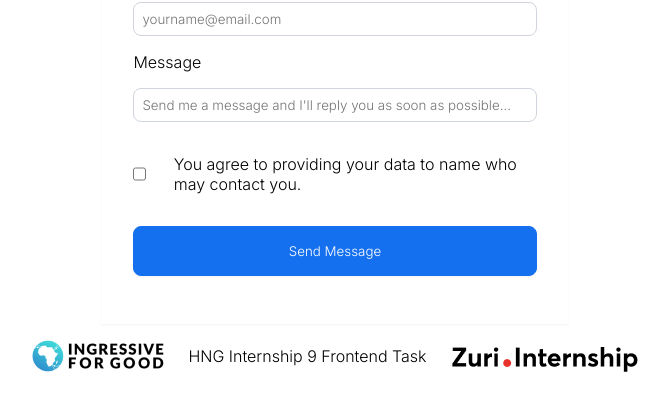
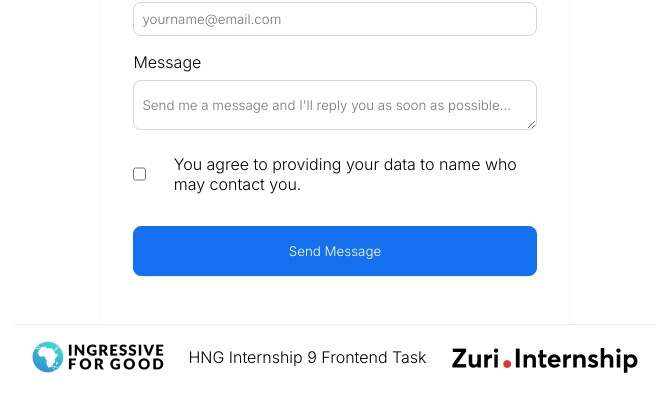
Before and after one commit to Halabitimoty/hngi9, a React (Create React App) app: page /contact in a window 1280 px wide. Shown: the part 368-780 px from the top of the page, without its empty margins (305-974 px from the left). Built offline with nearby package versions, Linux system fonts and the light colour scheme.

Commit message:
FormData State Management Updated

```diff
--- a/src/component/Footer/Footer.css
+++ b/src/component/Footer/Footer.css
@@ -4,6 +4,7 @@
   align-items: center;
   justify-content: space-between;
   padding: 1rem;
+  border-top: 1px solid #eaecf0;
   /* height: 10vh; */
 }
 
--- a/src/component/Form/Form.css
+++ b/src/component/Form/Form.css
@@ -41,7 +41,8 @@ form > .user_name {
 }
 
 div > label,
-div > input {
+div > input,
+div > textarea {
   padding: 0.5rem 0;
 }
 
@@ -65,7 +66,8 @@ div > input {
   width: 90%;
 }
 
-input {
+input,
+textarea {
   border: 1px solid#D0D5DD;
   border-radius: 8px;
 }
@@ -87,6 +89,9 @@ input {
   margin: 0.5rem 0;
 }
 
+textarea::placeholder {
+  padding: 0.5rem;
+}
 input::-webkit-input-placeholder {
   /* Chrome/Opera/Safari/Edge */
   padding: 0.5rem;
--- a/src/component/Form/Form.jsx
+++ b/src/component/Form/Form.jsx
@@ -1,48 +1,97 @@
-import React from 'react'
-import { useState } from 'react';
+import React from "react";
+import { useState } from "react";
 import "./Form.css";
 function Form() {
+  const [formdata, setFormData] = useState({
+    first_name: "",
+    last_name: "",
+    email: "",
+    message: "",
+    check: false,
+  });
 
- const [handle, setHandle] = useState("");
+  //   console.log(formdata);
 
- function handleChange()
- {
+  function handleChange(event) {
+    const { name, value, type, checked } = event.target;
 
+    setFormData((prevFormData) => ({
+      ...prevFormData,
+      [name]: type === "checkbox" ? checked : value,
+    }));
   }
 
+  function handleSubmit(event) {
+    event.preventDefault();
+  }
   return (
-	<div className='Formpage'>
+    <div className="Formpage">
       <h3>Contact Me</h3>
       <p>Hi there, contact me to ask me about anything you have in mind.</p>
-		<form>
+      <form onSubmit={handleSubmit}>
         <div className="user_name">
           <div>
             <label htmlFor="first_name">First name</label>
-					<input type="text" name="first_name" id="" onChange={handleChange} placeholder="Enter your first name" />
+            <input
+              type="text"
+              name="first_name"
+              id=""
+              onChange={handleChange}
+              placeholder="Enter your first name"
+              value={formdata.first_name}
+            />
           </div>
           <div>
             <label htmlFor="last_name">Last name</label>
-					<input type="text" name="last_name" id="" onChange={handleChange} placeholder="Enter your last name" />
+            <input
+              type="text"
+              name="last_name"
+              id=""
+              onChange={handleChange}
+              placeholder="Enter your last name"
+              value={formdata.last_name}
+            />
           </div>
-
         </div>
-			<div className='user_details'>
+        <div className="user_details">
           <label htmlFor="email">Email</label>
-				<input type="email" name="email" id="" onChange={handleChange} placeholder="yourname@email.com"/>
+          <input
+            type="email"
+            name="email"
+            id=""
+            onChange={handleChange}
+            placeholder="yourname@email.com"
+            value={formdata.email}
+          />
 
           <label htmlFor="message">Message</label>
-				<input type="text" name="message" id="" onChange={handleChange} placeholder="Send me a message and I'll reply you as soon as possible..."/>
+          <textarea
+            name="message"
+            id=""
+            onChange={handleChange}
+            placeholder="Send me a message and I'll reply you as soon as possible..."
+            value={formdata.message}
+          />
 
-				<div className='user_check'>
-					<input type="checkbox" name="check" id="" onChange={handleChange} placeholder=""/>
-					<label htmlFor="check">You agree to providing your data to name who may contact you.</label>
+          <div className="user_check">
+            <input
+              type="checkbox"
+              name="check"
+              id="is_checked"
+              onChange={handleChange}
+              placeholder=""
+              checked={formdata.check}
+            />
+            <label htmlFor="is_checked">
+              You agree to providing your data to name who may contact you.
+            </label>
           </div>
         </div>
 
-			<input type="submit" value="Send Message" className='submit' />
+        <input type="submit" value="Send Message" className="submit" />
       </form>
     </div>
-  )
+  );
 }
 
-export default Form
+export default Form;
```
Lines whose indentation alone changed are shown as unchanged.
